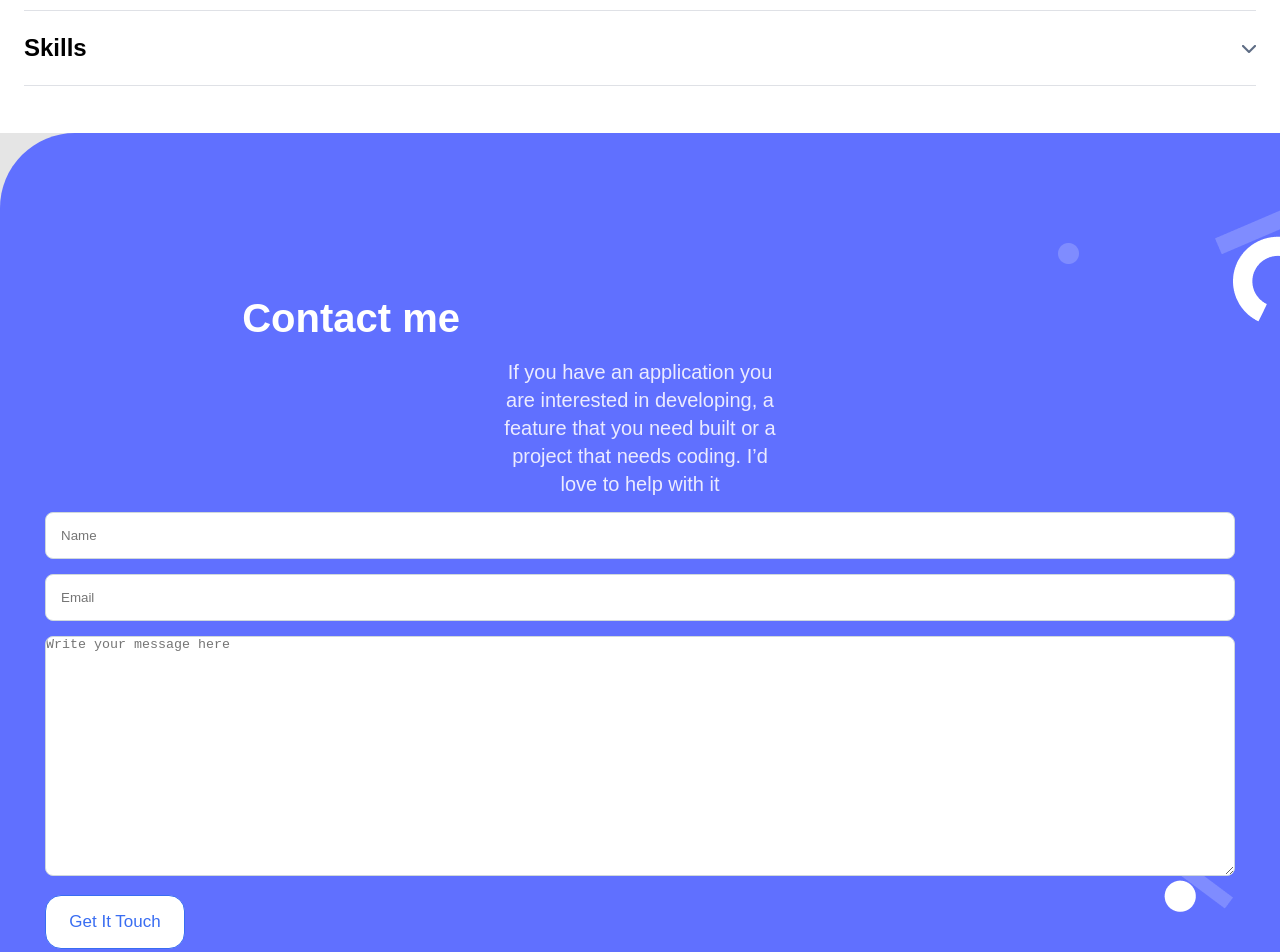
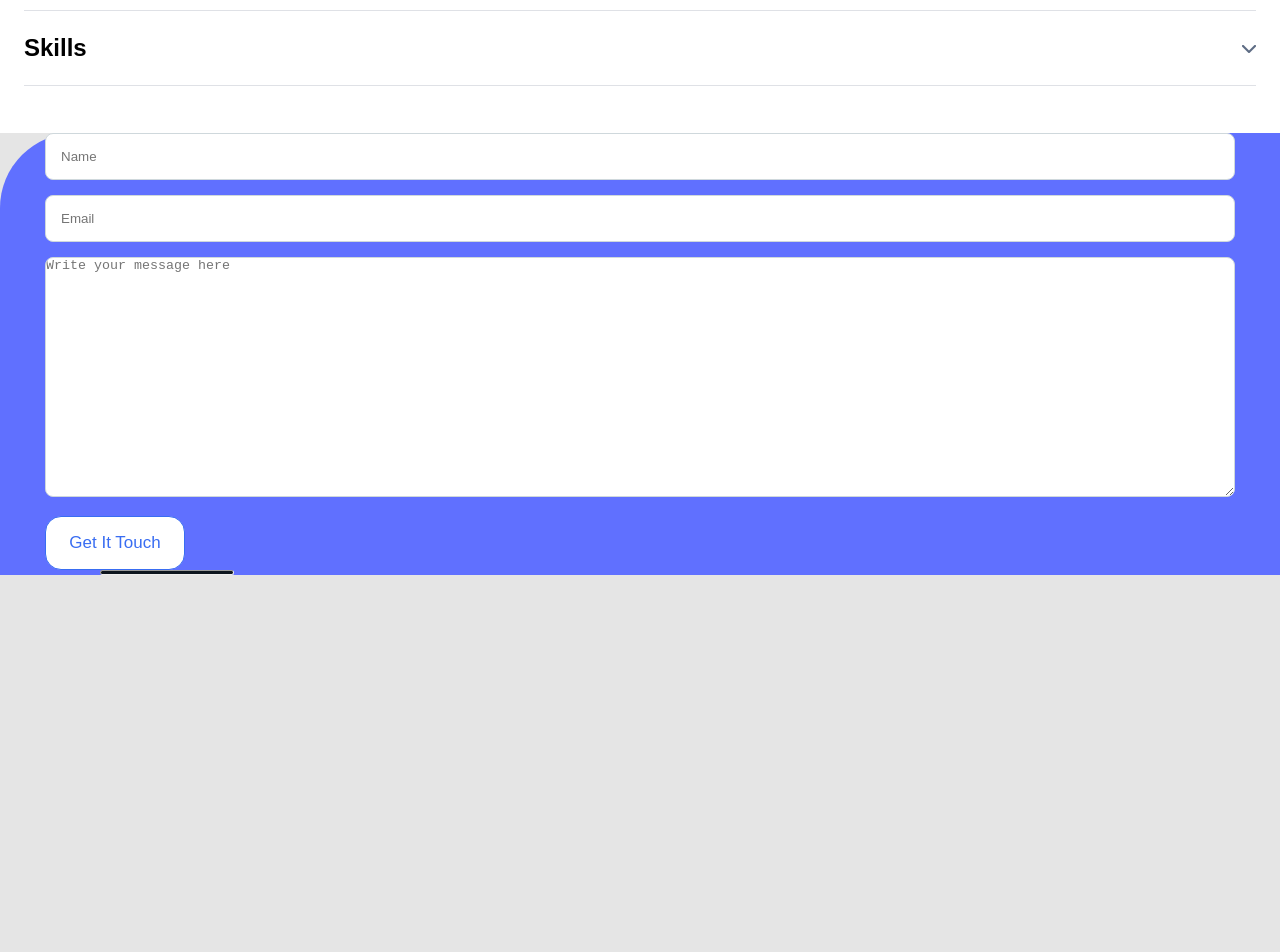
Before and after one commit to evans22j/My-Portfolio, a plain HTML site: page index.html in a window 1280 px wide. Shown: the part 4340-5292 px from the top of the page. After the commit the page ends 4923 px from the top, so only its background shows below. Drawn offline with Linux system fonts and the light colour scheme.

Commit message:
Changes on form section html

```diff
--- a/index.html
+++ b/index.html
@@ -246,15 +246,6 @@
         </div>
       </section>
       <section class="contact-form">
-        <div class="container">
-          <div class="description-contact">
-            <h2>Contact me</h2>
-            <p>
-              If you have an application you are interested in developing, a
-              feature that you need built or a project that needs coding. I’d
-              love to help with it
-            </p>
-          </div>
           <form
             action="https://formspree.io/f/moqrddlk"
             method="POST"
```
